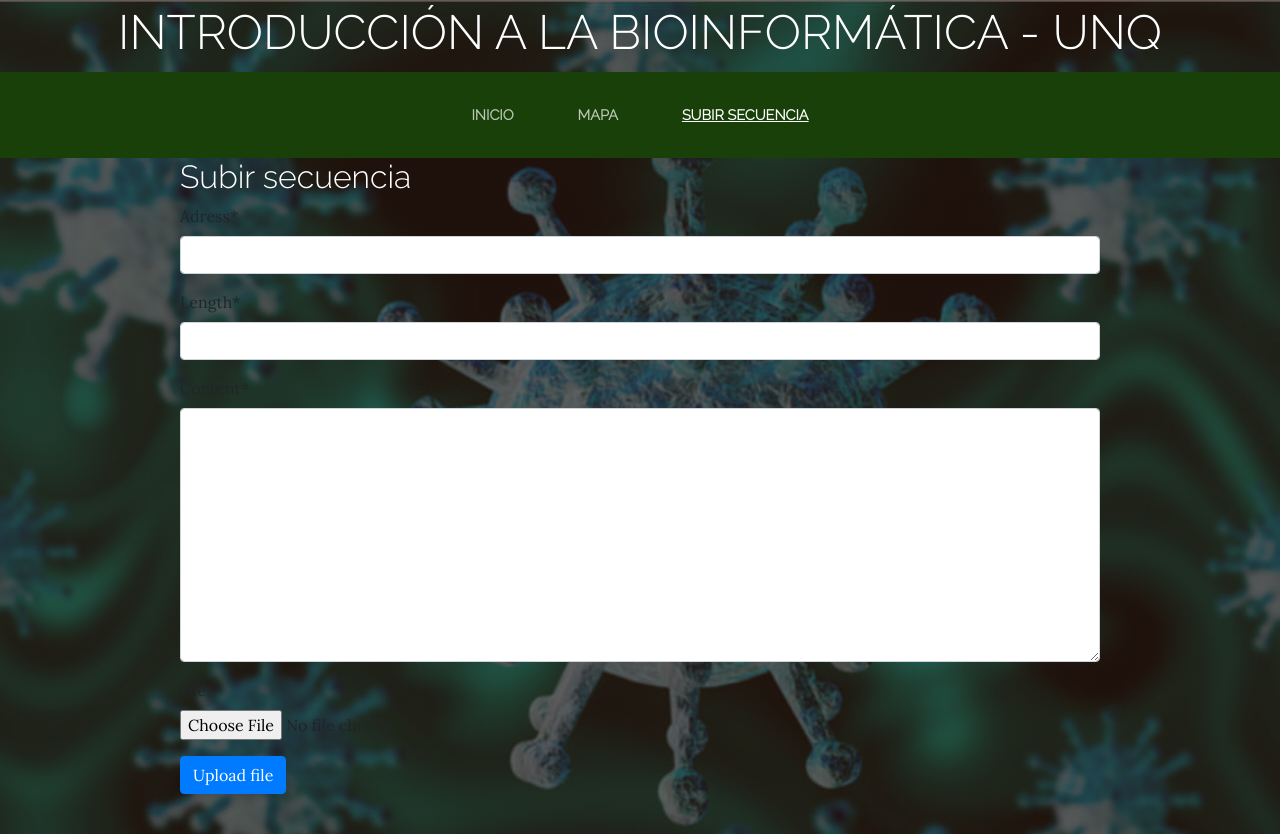
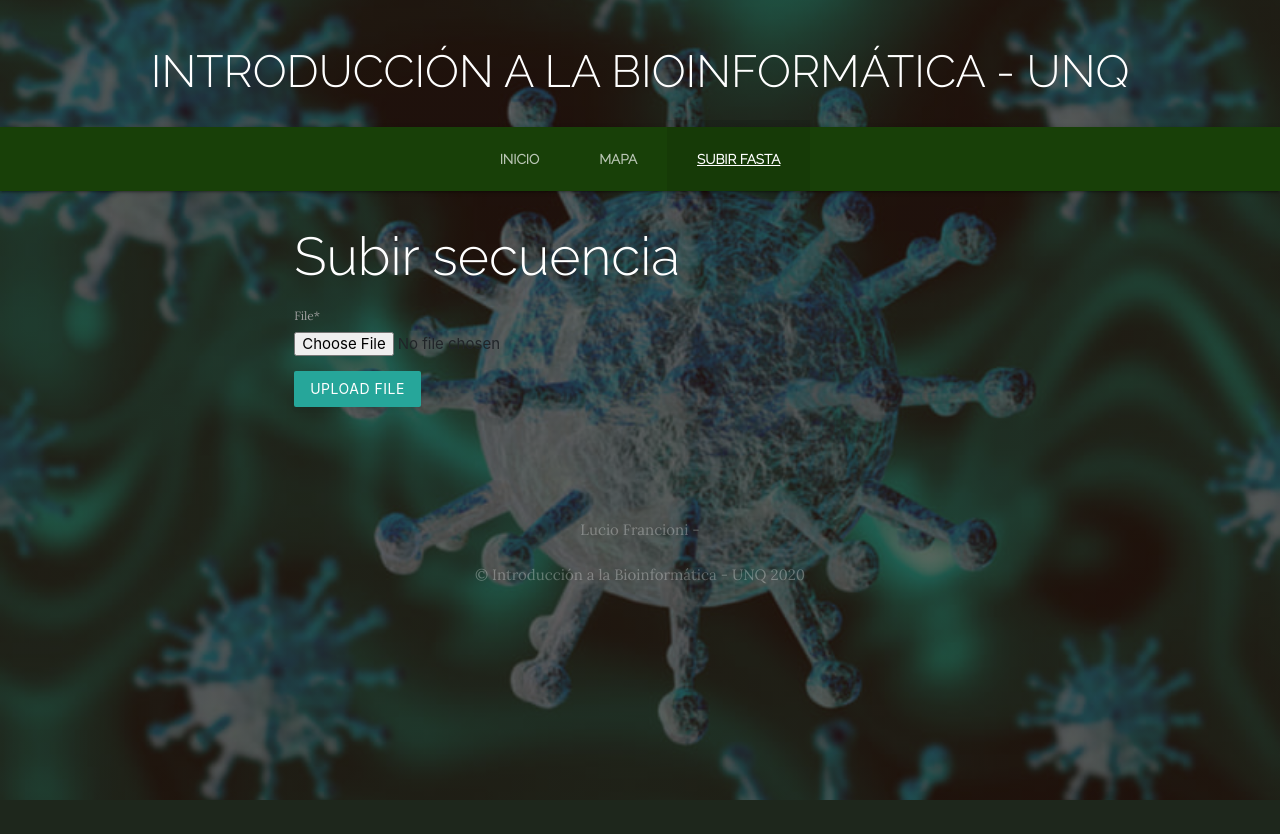
Before and after one commit to BioinformaticaUNQ/bioInformaticaTpFinal, a Django app: page /upload in a window 1280 px wide. Shown: the top 834 px of the page. After the commit the page ends 800 px from the top, so only its background shows below. Run offline with Django 3.2, Linux system fonts and the light colour scheme; some libraries are stand-ins or nearby versions.

Commit message:
notificacion al subir fasta y lectura posterior

```diff
--- a/TpFinalBioApp/forms.py
+++ b/TpFinalBioApp/forms.py
@@ -1,9 +1,9 @@
 from django import forms
 
-from .models import Secuencia
+from .models import FastaFile
 
 
 class SecuenceForm(forms.ModelForm):
     class Meta:
-        model = Secuencia
-        fields = ('adress', 'length', 'content', 'file')
+        model = FastaFile
+        fields = ('file',)
--- /dev/null
+++ b/TpFinalBioApp/handler.py
@@ -0,0 +1,4 @@
+def handle_uploaded_file(f):
+    with open('secuences/secuence.fasta', 'wb+') as destination:
+        for chunk in f.chunks():
+            destination.write(chunk)
--- a/TpFinalBioApp/models.py
+++ b/TpFinalBioApp/models.py
@@ -6,6 +6,10 @@ class Geolocalizador(models.Model):
     latitud = models.CharField(max_length=250)
     longitud = models.CharField(max_length=250)
 
+
+class FastaFile(models.Model):
+
+    file = models.FileField(upload_to= 'secuences/files/')
 
 class Secuencia(models.Model):
 
--- a/TpFinalBioApp/templates/TpFinalBioApp/index.html
+++ b/TpFinalBioApp/templates/TpFinalBioApp/index.html
@@ -8,6 +8,12 @@
 
     <!-- Bootstrap -->
     <link href="{%static 'TpFinalBioApp/vendor/bootstrap/css/bootstrap.min.css' %}" rel="stylesheet">
+
+     <!-- Compiled and minified CSS -->
+    <link rel="stylesheet" href="https://cdnjs.cloudflare.com/ajax/libs/materialize/1.0.0/css/materialize.min.css">
+
+    <!-- Compiled and minified JavaScript -->
+    <script src="https://cdnjs.cloudflare.com/ajax/libs/materialize/1.0.0/js/materialize.min.js"></script>
 
      <!-- Fonts -->
 
@@ -43,17 +49,18 @@
             <a class="nav-link text-uppercase text-expanded" href="{% url 'Map' %}">Mapa</a>
           </li>
           <li class="nav-item {% if request.path == '/upload' %}active{% endif %} px-lg-4">
-            <a class="nav-link text-uppercase text-expanded" href="{% url 'Upload' %}">Subir secuencia</a>
+            <a class="nav-link text-uppercase text-expanded" href="{% url 'Upload' %}">Subir fasta</a>
           </li>
         </ul>
       </div>
     </div>
   </nav>
+  <!-- Contenido cambiante -->
+    {% include 'common/messages.html' %}
+    <div class="container">
+      <div class="row">
+        <div class=" col-md-10 mx-auto">
 
-  <!-- Contenido cambiante -->
-  <div class="container">
-    <div class="row">
-      <div class=" col-md-10 mx-auto">
         {% block contenido %}
 
         {% endblock contenido %}
--- /dev/null
+++ b/TpFinalBioApp/templates/common/messages.html
@@ -0,0 +1,5 @@
+{% if messages %}
+    {% for message in messages %}
+        <script>M.toast({html: "{{message}}", classes: 'blue rounded', displayLength: 2000});</script>
+    {% endfor %}
+{% endif %}
--- a/TpFinalBioApp/urls.py
+++ b/TpFinalBioApp/urls.py
@@ -6,4 +6,5 @@ urlpatterns = [
     path('',views.home, name="Home"),
     path('map',views.map, name="Map"),
     path('upload',views.upload, name="Upload"),
+    path('uploadedsecuence', views.uploaded_secuence, name="UploadedSecuence"),
 ]
--- a/TpFinalBioApp/views.py
+++ b/TpFinalBioApp/views.py
@@ -1,7 +1,10 @@
+from Bio import SeqIO
+from django.contrib import messages
 from django.shortcuts import render, HttpResponse, redirect
 from TpFinalBioApp.forms import SecuenceForm
 import json
 # Create your views here.
+from TpFinalBioApp.handler import handle_uploaded_file
 
 
 def home(request):
@@ -23,11 +26,22 @@ def upload(request):
     if request.method == 'POST':
         form = SecuenceForm(request.POST, request.FILES)
         if form.is_valid():
+            handle_uploaded_file(request.FILES['file'])
             form.save()
-            return redirect('Home')
+            messages.success(request, f"El archivo se ha subido correctamente")
+            return redirect('UploadedSecuence')
     else:
         form = SecuenceForm()
     return render(request,"TpFinalBioApp/upload.html", {
 
         'form': form
     })
+
+
+def uploaded_secuence(request):
+    path = 'secuences/secuence.fasta'
+    fasta_sequences = SeqIO.parse(open(path, 'r'), 'fasta')
+
+
+
+    return render(request, "TpFinalBioApp/uploaded_secuence.html", {'fasta_sequences': fasta_sequences})
```
Also changed, not shown: TpFinalBioApp/templates/TpFinalBioApp/uploaded_secuence.html (added, +12 -0 lines), TpFinalBio/db.sqlite3 (deleted), TpFinalBioApp/migrations/0002_fastafile_secuencia.py (added), db.sqlite3 (deleted), 1 other file.
